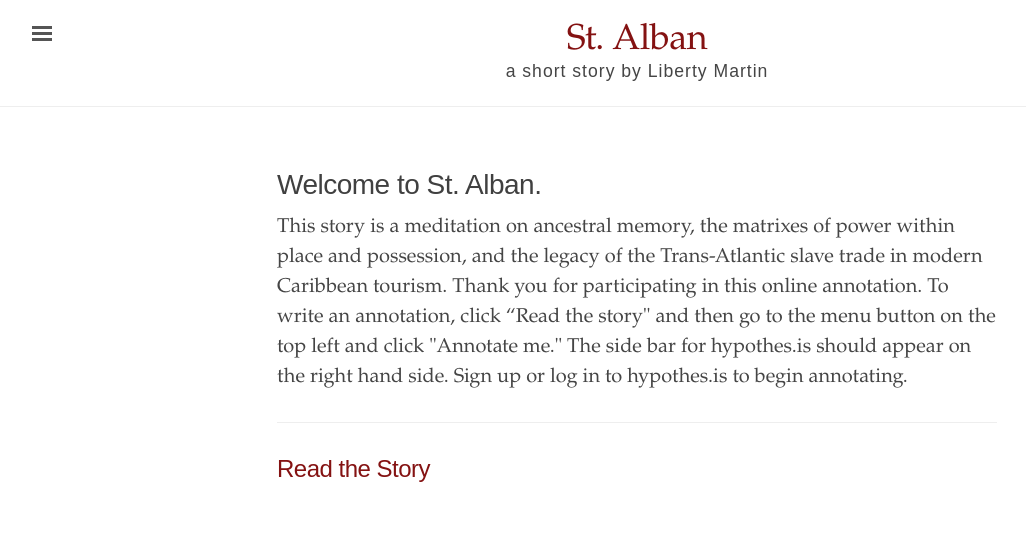
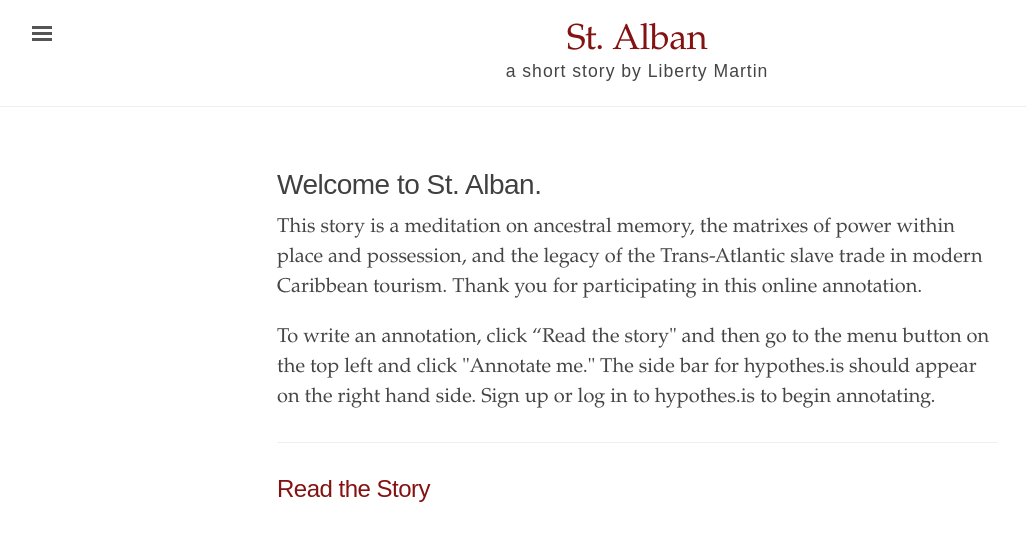
Before and after one commit to libertymartin/libertymartin.github.io, a Jekyll site: the page built from index.html, in a window 1280 px wide. Shown: the top 541 px of the page, without its empty margins (3-1029 px from the left). Built offline with Jekyll 4.4.1, drawn with Linux system fonts in a browser that asks for light colours.

Commit message:
Added intro text

```diff
--- a/index.html
+++ b/index.html
@@ -5,9 +5,9 @@
 <div class="introduction">
   <h1>Welcome to St. Alban.</h1>
 
-<p> This story is a meditation on ancestral memory, the matrixes of power within place and possession, and the legacy of the Trans-Atlantic slave trade in modern Caribbean tourism. Thank you for participating in this online annotation.
+<p> This story is a meditation on ancestral memory, the matrixes of power within place and possession, and the legacy of the Trans-Atlantic slave trade in modern Caribbean tourism. Thank you for participating in this online annotation.</p>
 
-To write an annotation, click “Read the story" and then go to the menu button on the top left and click "Annotate me." The side bar for hypothes.is should appear on the right hand side. Sign up or log in to hypothes.is to begin annotating.</p>
+<p>To write an annotation, click “Read the story" and then go to the menu button on the top left and click "Annotate me." The side bar for hypothes.is should appear on the right hand side. Sign up or log in to hypothes.is to begin annotating.</p>
 </div>
 
 <hr>
```
